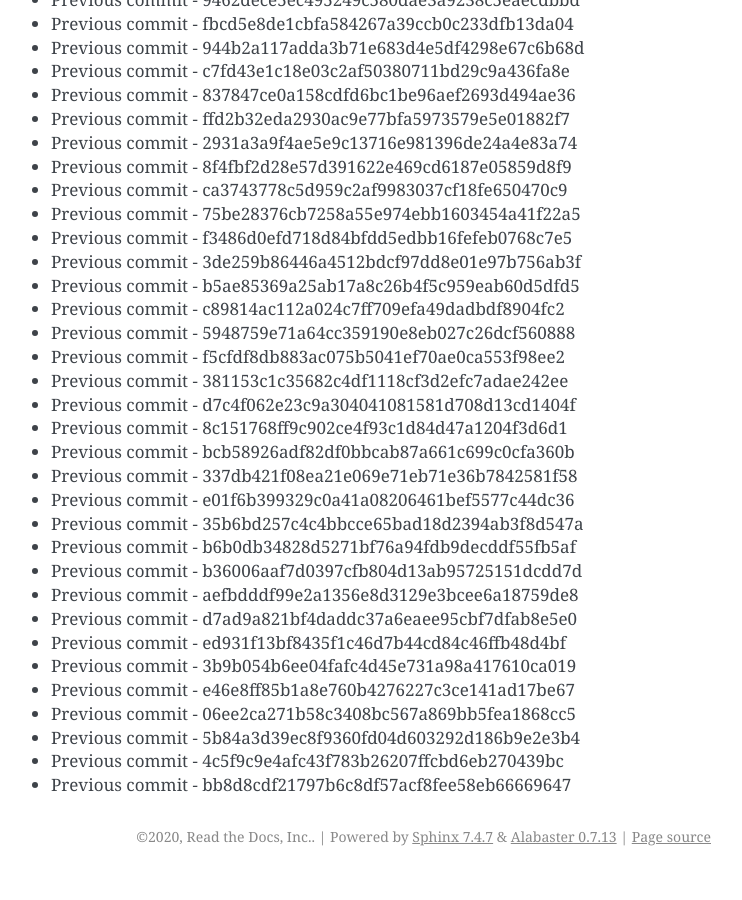
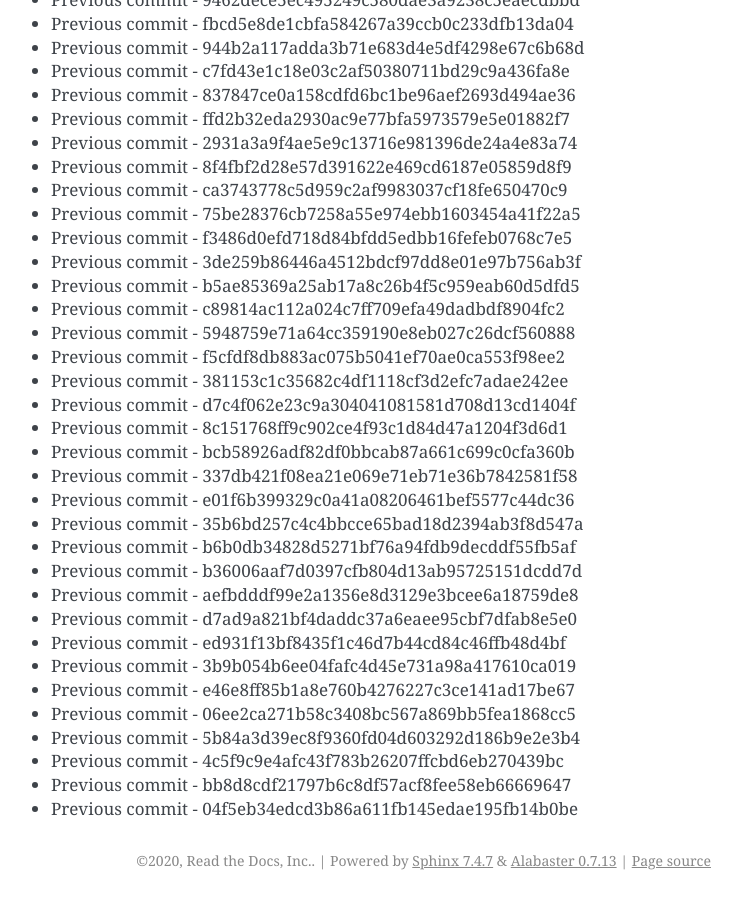
Before and after one commit to readthedocs/rtd-git-stresstest, a Sphinx documentation site: the page built from docs/updates.rst, in a window 1280 px wide and 900 px high, scrolled down 32234 px. Shown: the whole window, without its empty margins (399-1141 px from the left). Built offline with Sphinx 7.4.7, drawn with Linux system fonts in a browser that asks for light colours; before the commit the page ends 33110 px from its top, so only the background shows below that.

Commit message:
Generating commit from previous: 04f5eb34edcd3b86a611fb145edae195fb14b0be

```diff
--- a/docs/updates.rst
+++ b/docs/updates.rst
@@ -1386,3 +1386,4 @@ It can be tested for any performance characteristics.
 * Previous commit - 5b84a3d39ec8f9360fd04d603292d186b9e2e3b4
 * Previous commit - 4c5f9c9e4afc43f783b26207ffcbd6eb270439bc
 * Previous commit - bb8d8cdf21797b6c8df57acf8fee58eb66669647
+* Previous commit - 04f5eb34edcd3b86a611fb145edae195fb14b0be
```
